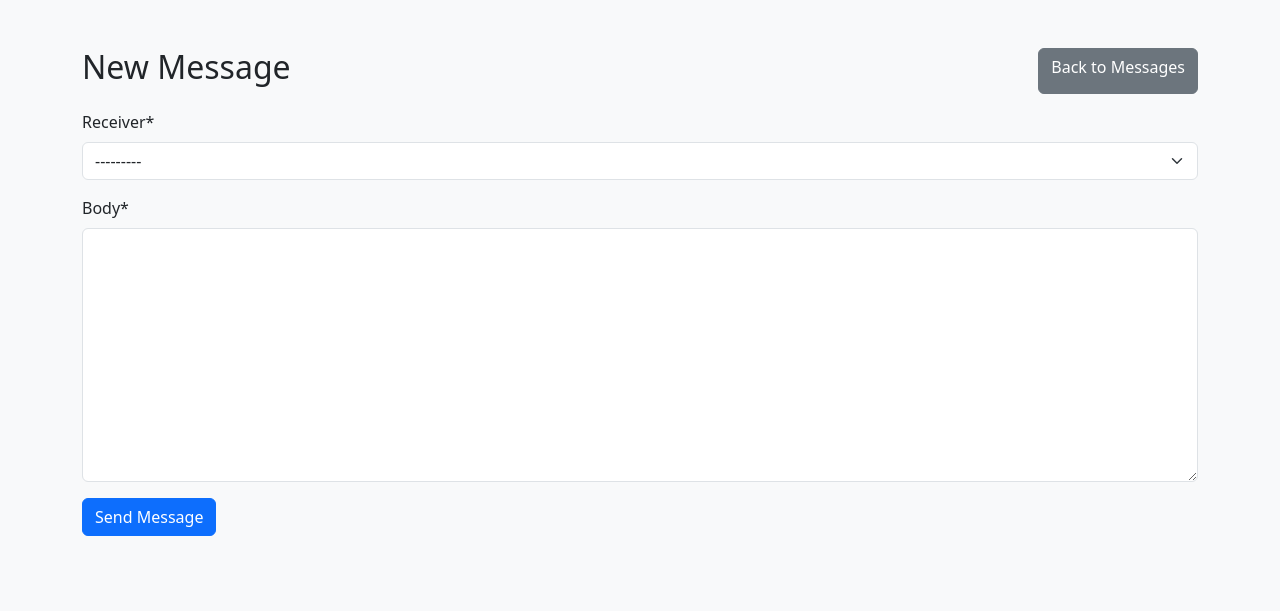
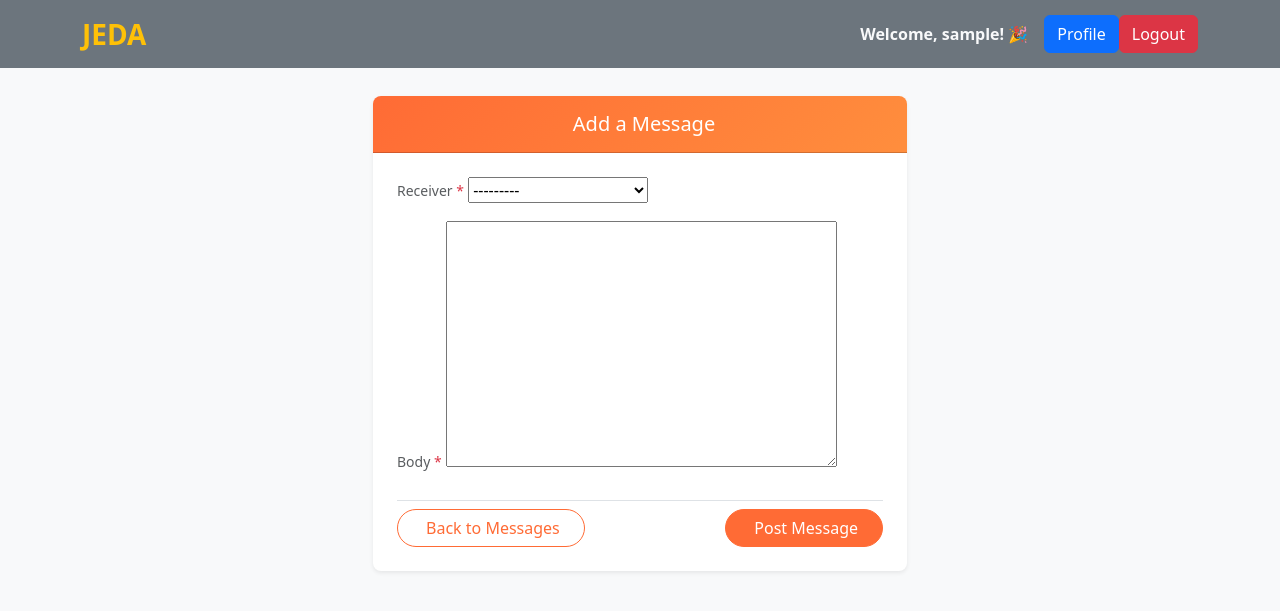
Before and after one commit to joshualent/usitcc-hackathon, a Django app: page /message/new/ in a window 1280 px wide. Shown: the top 611 px of the page. Run offline with Django 4.2, Linux system fonts and the light colour scheme; the visitor is signed in with stand-in values (Sample User, id 1); data comes from the database, SQL or seed files in the repository; some libraries are stand-ins or nearby versions.

Commit message:
Modify add_message.html

```diff
--- a/templates/messaging/add_message.html
+++ b/templates/messaging/add_message.html
@@ -1,15 +1,113 @@
 {% extends "home.html" %}
-{% load crispy_forms_tags %}
 
-{% block content %}
-<div class="d-flex justify-content-between mb-3">
-    <h2>New Message</h2>
-    <a href="{% url 'messaging:conversation' %}" class="btn btn-secondary">Back to Messages</a>
+{% block more_content %}
+<br>
+<div class="container mt-4">
+    <div class="row justify-content-center">
+        <div class="col-md-8 col-lg-6">
+            <div class="card border-0 shadow-sm rounded-3 overflow-hidden">
+                <!-- Orange header with centered title -->
+                <div class="card-header py-3 text-center" style="background: linear-gradient(135deg, #FF6B35, #FF8E3D);">
+                    <h2 class="h5 mb-0 text-white"><i class="bi bi-chat-text me-2"></i>Add a Message</h2>
+                </div>
+
+                <div class="card-body p-4">
+                    <form method="POST" class="needs-validation" novalidate>
+                        {% csrf_token %}
+
+                        <!-- Modern form fields -->
+                        {% for field in form %}
+                        <div class="mb-3">
+                            <label for="{{ field.id_for_label }}" class="form-label small text-muted mb-1">
+                                {{ field.label }}
+                                {% if field.field.required %}<span class="text-danger">*</span>{% endif %}
+                            </label>
+
+                            {{ field }}
+
+                            {% if field.help_text %}
+                            <small class="form-text text-muted mt-1">{{ field.help_text }}</small>
+                            {% endif %}
+
+                            {% for error in field.errors %}
+                            <div class="invalid-feedback d-block small">
+                                {{ error }}
+                            </div>
+                            {% endfor %}
+                        </div>
+                        {% endfor %}
+
+                        <!-- Button group with improved hover effects -->
+                        <div class="d-flex justify-content-between mt-4 pt-2 border-top">
+                            <a href="{% url 'messaging:conversation' %}" class="btn btn-outline-orange rounded-pill px-4">
+                                <i class="bi bi-arrow-left me-1"></i> Back to Messages
+                            </a>
+                            <button type="submit" class="btn btn-primary rounded-pill px-4"
+                                    style="background-color: #FF6B35; border-color: #FF6B35;">
+                                <i class="bi bi-send me-1"></i> Post Message
+                            </button>
+                        </div>
+                    </form>
+                </div>
+            </div>
+        </div>
+    </div>
 </div>
 
-<form method="POST">
-    {% csrf_token %}
-    {{ form|crispy }}
-    <button type="submit" class="btn btn-primary">Send Message</button>
-</form>
-{% endblock content %}
+<style>
+    /* Modern enhancements */
+    .card {
+        border: none;
+        transition: transform 0.2s ease, box-shadow 0.2s ease;
+    }
+
+    .card:hover {
+        transform: translateY(-2px);
+        box-shadow: 0 6px 16px rgba(255, 107, 53, 0.1) !important;
+    }
+
+    .form-control {
+        border-radius: 8px;
+        padding: 10px 14px;
+        border: 1px solid #e0e0e0;
+    }
+
+    .form-control:focus {
+        border-color: #FFA630;
+        box-shadow: 0 0 0 3px rgba(255, 107, 53, 0.15);
+    }
+
+    textarea.form-control {
+        min-height: 140px;
+    }
+
+    /* Custom orange outline button */
+    .btn-outline-orange {
+        color: #FF6B35;
+        border-color: #FF6B35;
+        background-color: transparent;
+    }
+
+    .btn-outline-orange:hover {
+        color: #fff;
+        background-color: #FF6B35;
+        border-color: #FF6B35;
+    }
+
+    .btn {
+        transition: all 0.2s ease;
+    }
+
+    .btn-primary:hover {
+        background-color: #E05A2B !important;
+        border-color: #E05A2B !important;
+        transform: translateY(-1px);
+        box-shadow: 0 4px 8px rgba(224, 90, 43, 0.3);
+    }
+
+    .rounded-pill {
+        padding-left: 1.25rem;
+        padding-right: 1.25rem;
+    }
+</style>
+{% endblock more_content %}
```
